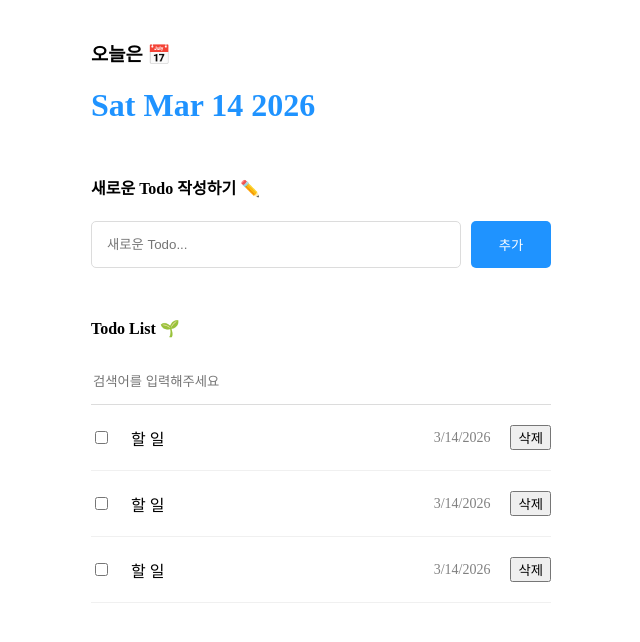
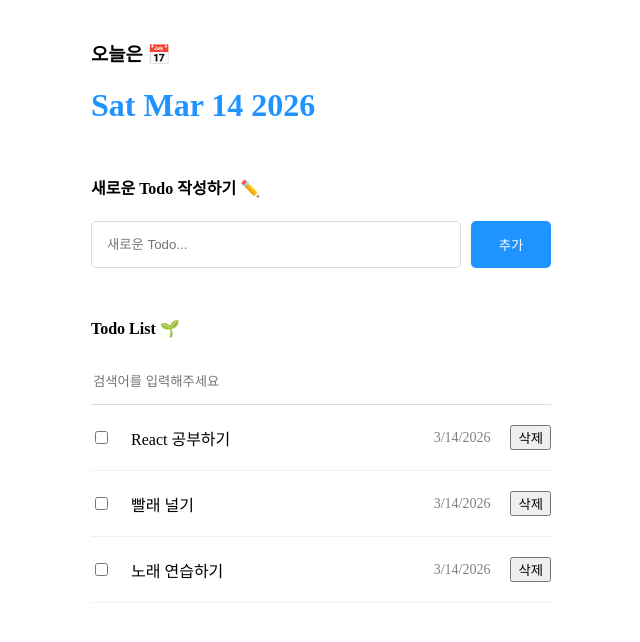
Before and after one commit to gyeonggumun/study_schedule_management, a React (Create React App) app: page / in a window 1280 px wide. Shown: the top 642 px of the page, without its empty margins (319-959 px from the left). Built offline with nearby package versions, Linux system fonts and the light colour scheme.

Commit message:
전달받은 props를 사용할 수 있도록 수정

```diff
--- a/src/component/TodoItem.js
+++ b/src/component/TodoItem.js
@@ -6,8 +6,10 @@ const TodoItem = ({ id, content, isDone, createdDate }) => {
             <div className="checkbox_col">
                 <input checked={isDone} type="checkbox"/>
             </div>
-            <div className="title_col">할 일</div>
-            <div className="date_col">{new Date().toLocaleDateString()}</div>
+            <div className="title_col">{content}</div>
+            <div className="date_col">
+                {new Date(createdDate).toLocaleDateString()}
+            </div>
             <div className="btn_col">
                 <button>삭제</button>
             </div>
```
